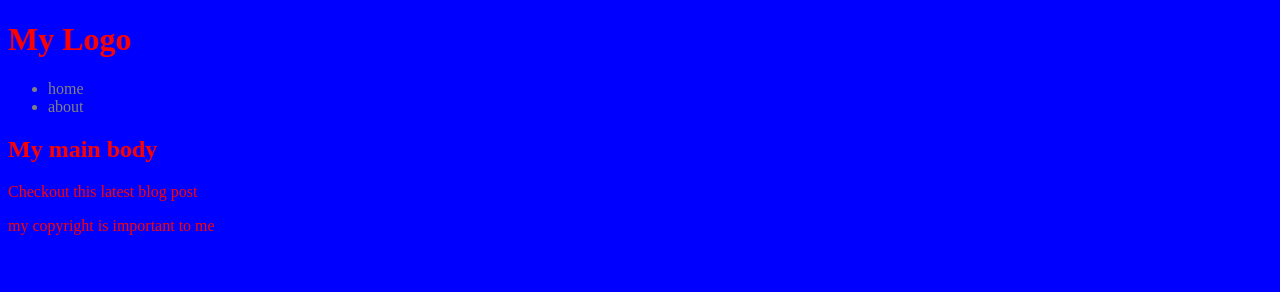
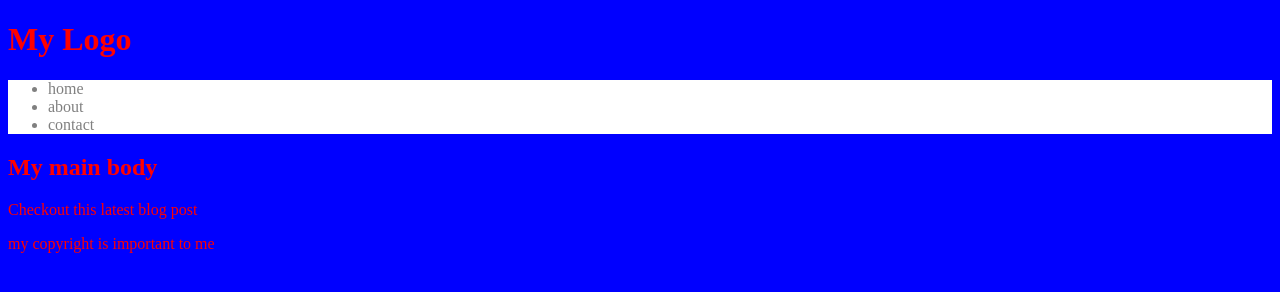
Before and after one commit to henrygad/git-tutorial, a plain HTML site: page index.html in a window 1280 px wide. Drawn offline with Linux system fonts and the light colour scheme.

Commit message:
version 4

```diff
--- a/index.html
+++ b/index.html
@@ -15,6 +15,7 @@
             <ul>
                 <li>home</li>
                 <li>about</li>
+                <li>contact</li>
             </ul>
         </nav>
         <main>
--- a/main.js
+++ b/main.js
@@ -1,5 +1,5 @@
 document.querySelector('.root').addEventListener('click', ()=>{
     alert('hey there watch out');
-    console.log('version 3');
-    console.log('another massage for version 3 of my code')
+    console.log('version 4');
+    console.log('version 4 comes with a contact form page')
 })
--- a/style.css
+++ b/style.css
@@ -7,4 +7,5 @@ main{
 }
 nav{
     color: gray;
+    background-color: white;
 }
```
